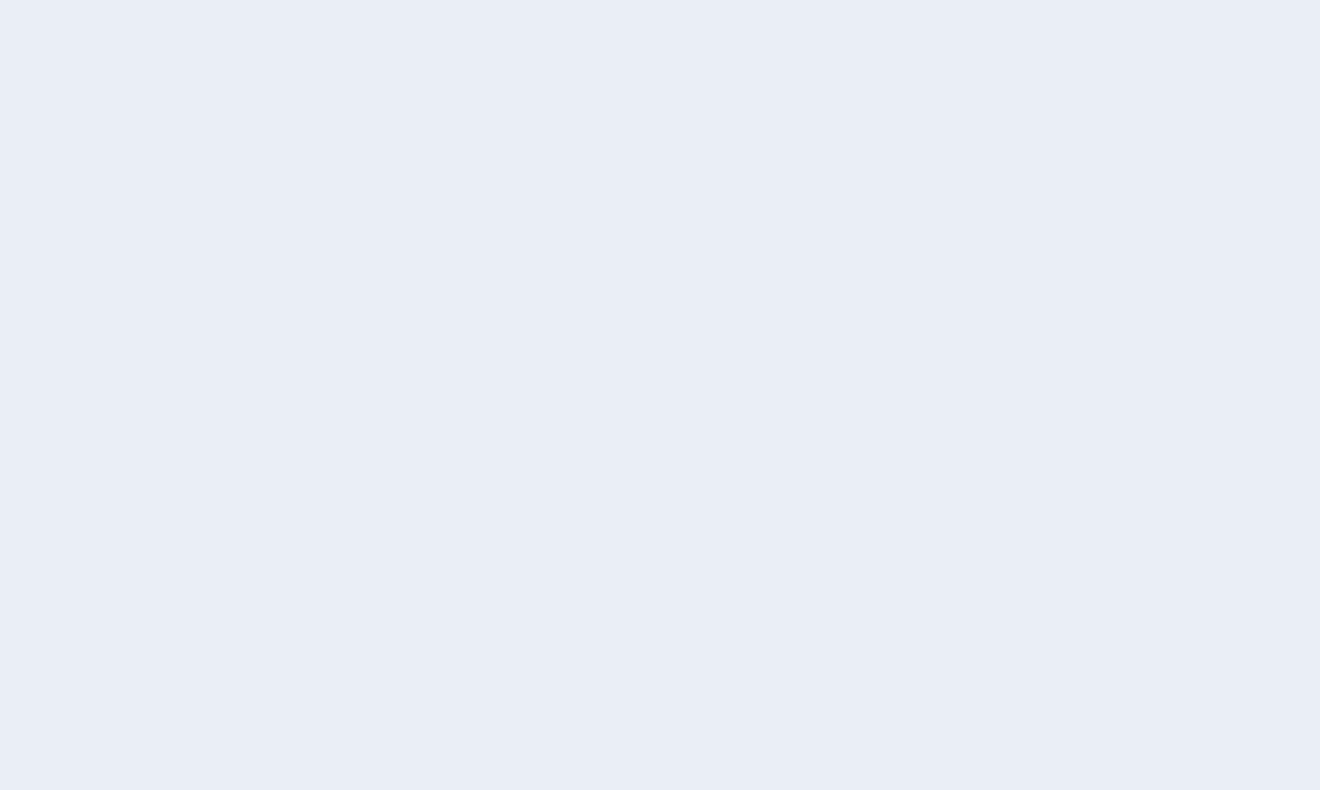
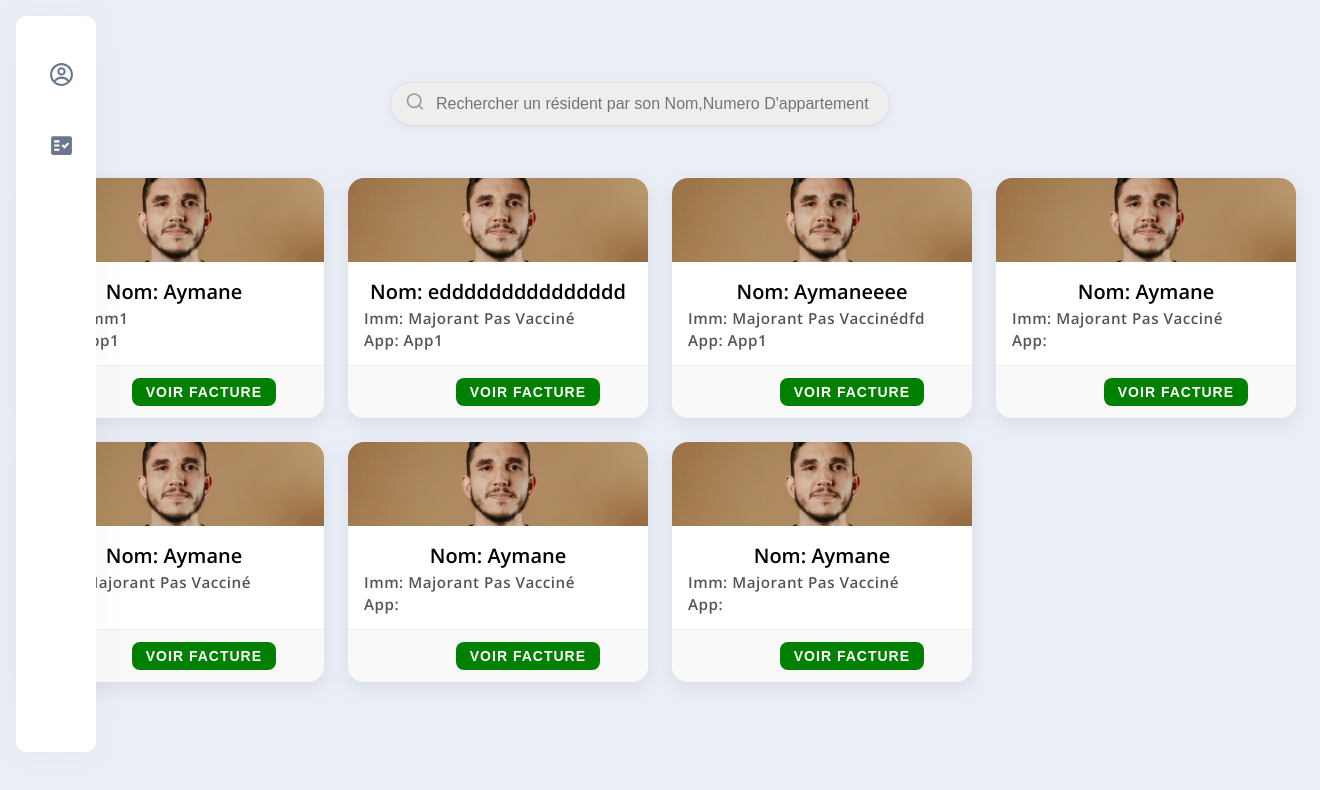
Before and after one commit to OmarBouhlal/MySyndic, a React (Vite) app: page /Residents in a window 1280 px wide. Before the commit this address had no page. Shown: the top 790 px of the page, 1320 px wide, since content can reach past the window. Built offline with nearby package versions, Linux system fonts and the light colour scheme.

Commit message:
taha commit

```diff
--- a/src/App.jsx
+++ b/src/App.jsx
@@ -6,6 +6,7 @@ import Dashboard from "./pages/Dashboard.jsx";
 import Home from "./pages/Home.jsx";
 import UserFactures from "./pages/UserFactures.jsx";
 import AdminFactures from "./pages/AdminFactures.jsx";
+import Residents from "./pages/Residents.jsx";
 function App() {
 
 
@@ -17,6 +18,7 @@ function App() {
             <Route path="/Dashboard" element={<Dashboard/>}/>
             <Route path="/UserFactures" element={<UserFactures/>}/>
             <Route path="/AdminFactures" element={<AdminFactures/>}/>
+            <Route path="/Residents" element={<Residents/>}/>
         </Routes>
     </>
   )
--- /dev/null
+++ b/src/components/NavBar/Card.jsx
@@ -0,0 +1,21 @@
+import React from 'react';
+import '../../css/Card.css'; // Import the CSS file
+
+const Card = ({ title, image, Immeuble, footer,Appartement }) => {
+    return (
+        <div className="card">
+            {image && <div className="card-image-container">
+                <img src={image} alt={title} className="card-image" />
+            </div>}
+            <div className="card-content">
+                <h2 className="card-title">Nom: {title}</h2>
+                <p className="card-description">Imm: {Immeuble}</p>
+                <p className="card-description">App: {Appartement}</p>
+
+            </div>
+            {footer && <div className="card-footer">{footer}</div>}
+        </div>
+    );
+};
+
+export default Card;
--- /dev/null
+++ b/src/components/SearchBar.jsx
@@ -0,0 +1,41 @@
+import React, { useState } from 'react';
+
+const SearchBar = ({ onSearch }) => {
+    const [searchTerm, setSearchTerm] = useState('');
+
+    const handleSearch = (e) => {
+        const value = e.target.value;
+        setSearchTerm(value);
+        onSearch(value);
+    };
+
+    return (
+        <div className="search-container">
+            <input
+                type="text"
+                className="search-input"
+                placeholder="Rechercher un résident par son Nom,Numero D'appartement..."
+                value={searchTerm}
+                onChange={handleSearch}
+            />
+            <div className="search-icon">
+                <svg
+                    xmlns="http://www.w3.org/2000/svg"
+                    width="20"
+                    height="20"
+                    viewBox="0 0 24 24"
+                    fill="none"
+                    stroke="currentColor"
+                    strokeWidth="2"
+                    strokeLinecap="round"
+                    strokeLinejoin="round"
+                >
+                    <circle cx="11" cy="11" r="8"></circle>
+                    <line x1="21" y1="21" x2="16.65" y2="16.65"></line>
+                </svg>
+            </div>
+        </div>
+    );
+};
+
+export default SearchBar;
--- /dev/null
+++ b/src/css/Card.css
@@ -0,0 +1,75 @@
+.card {
+    background-color: #ffffff;
+    border-radius: 16px;
+    box-shadow: 0 6px 20px rgba(0, 0, 0, 0.08);
+    overflow: hidden;
+    max-width: 100%;
+    height: 240px;
+    display: flex;
+    flex-direction: column;
+    transition: transform 0.2s ease;
+}
+
+.card:hover {
+    transform: scale(1.02);
+}
+
+.card-image-container {
+    width: 100%;
+    height: 120px;
+    overflow: hidden;
+    background-color: #f5f5f5;
+}
+
+.card-image {
+    width: 100%;
+    height: 100%;
+    object-fit: cover;
+    object-position: center 25%;
+}
+
+.card-content {
+    padding: 1rem;
+    flex: 1;
+    display: flex;
+    flex-direction: column;
+    gap: 0.25rem;
+}
+
+.card-title {
+    margin: 0;
+    font-size: 1.25rem;
+    font-weight: 600;
+    overflow: hidden;
+    text-overflow: ellipsis;
+    white-space: nowrap;
+}
+
+.card-description {
+    margin: 0;
+    color: #555;
+    font-size: 0.95rem;
+    line-height: 1.2;
+}
+
+.card-footer {
+    padding: 0.75rem 3rem;
+    background-color: #f9f9f9;
+    border-top: 1px solid #eee;
+    text-align: right;
+}
+
+.card-footer button {
+    background-color: green;
+    color: white;
+    border: none;
+    border-radius: 8px;
+    padding: 6px 14px;
+    font-size: 14px;
+    cursor: pointer;
+    transition: background-color 0.2s ease;
+}
+
+.card-footer button:hover {
+    background-color: #3a7bc8;
+}
--- a/src/css/Home.css
+++ b/src/css/Home.css
@@ -14,6 +14,10 @@ body {
     font-family: 'Montserrat', sans-serif;
     height: 100vh;
     margin: -20px 0 50px;
+    overflow-y: auto;
+}
+body::-webkit-scrollbar {
+    display: none;               /* Chrome, Safari */
 }
 
 h1 {
@@ -90,11 +94,11 @@ input {
 }
 select{
 
-        background-color: #eee;
-        border: none;
-        padding: 12px 15px;
-        margin: 8px 0;
-        width: 100%;
+    background-color: #eee;
+    border: none;
+    padding: 12px 15px;
+    margin: 8px 0;
+    width: 100%;
 
 }
 .container {
@@ -258,3 +262,11 @@ footer a {
     color: #3c97bf;
     text-decoration: none;
 }
+.Cards {
+    display: grid;
+    grid-template-columns: repeat(auto-fill, minmax(300px, 1fr));
+    gap: 24px;
+    padding: 24px;
+    max-width: 1400px;
+    margin-left: 40px;
+}
--- /dev/null
+++ b/src/css/Search.css
@@ -0,0 +1,31 @@
+.search-container {
+    position: relative;
+    max-width: 500px;
+    margin: 20px auto;
+    width: 100%;
+}
+
+.search-input {
+    width: 100%;
+    padding: 12px 20px 12px 45px;
+    border-radius: 50px;
+    border: 1px solid #e0e0e0;
+    font-size: 16px;
+    box-shadow: 0 2px 10px rgba(0, 0, 0, 0.05);
+    transition: all 0.3s ease;
+    outline: none;
+}
+
+.search-input:focus {
+    border-color: #041324;
+    box-shadow: 0 2px 15px rgba(74, 144, 226, 0.1);
+}
+
+.search-icon {
+    position: absolute;
+    left: 15px;
+    top: 50%;
+    transform: translateY(-50%);
+    color: #9e9e9e;
+    pointer-events: none;
+}
--- a/src/pages/Residents.jsx
+++ b/src/pages/Residents.jsx
@@ -0,0 +1,104 @@
+import '../css/Home.css';
+import UserNavBar from "../components/NavBar/UserNavBar.jsx";
+import Card from '../components/NavBar/Card.jsx';
+import image from "../assets/syd.jpg"
+import SearchBar from '../components/SearchBar.jsx';
+import { useState } from 'react';
+import "../css/Search.css"
+export default function Residents() {
+    const initialCards = [
+        {
+            id: 1,
+            title: "Aymane",
+            image: image,
+            Appartement: "App1",
+            Immeuble: "Imm1"
+        },
+        {
+            id: 2,
+            title: "eddddddddddddddd",
+            image: image,
+            Appartement: "App1",
+            Immeuble: "Majorant Pas Vacciné"
+        },
+        {
+            id: 3,
+            title: "Aymaneeee",
+            image: image,
+            Appartement: "App1",
+            Immeuble: "Majorant Pas Vaccinédfd"
+        },
+        {
+            id: 4,
+            title: "Aymane",
+            image: image,
+            Immeuble: "Majorant Pas Vacciné"
+        },
+        {
+            id: 5,
+            title: "Aymane",
+            image: image,
+            Immeuble: "Majorant Pas Vacciné"
+        },
+        {
+            id: 6,
+            title: "Aymane",
+            image: image,
+            Immeuble: "Majorant Pas Vacciné"
+        },
+        {
+            id: 7,
+            title: "Aymane",
+            image: image,
+            Immeuble: "Majorant Pas Vacciné"
+        }
+    ];
+
+    const [filteredCards, setFilteredCards] = useState(initialCards);
+
+    const handleSearch = (searchTerm) => {
+        if (!searchTerm.trim()) {
+            setFilteredCards(initialCards);//lakant search empty
+            return;
+        }
+        const filtered = initialCards.filter(card => {
+            const searchTermLower = searchTerm.toLowerCase();
+
+            return (
+                card.title.toLowerCase().includes(searchTermLower) ||
+                (card.Appartement && card.Appartement.toLowerCase().includes(searchTermLower)) ||
+                (card.Immeuble && card.Immeuble.toLowerCase().includes(searchTermLower))
+            );
+        });
+
+        setFilteredCards(filtered);
+    };
+
+    return(
+        <>
+            <UserNavBar/>
+            <SearchBar onSearch={handleSearch} />
+            <div className='Cards'>
+                {filteredCards.map(card => (
+                    <Card
+                        key={card.id}
+                        title={card.title}
+                        image={card.image}//A regler
+                        Appartement={card.Appartement}
+                        Immeuble={card.Immeuble}
+                        footer={<><button>Voir Facture</button>
+
+                        </>
+                        }
+                    />
+                ))}
+
+                {filteredCards.length === 0 && (
+                    <div className="no-results">
+                        Aucun résident trouvé
+                    </div>
+                )}
+            </div>
+        </>
+    );
+}
```
Also changed, not shown: src/assets/syd.jpg (added).
